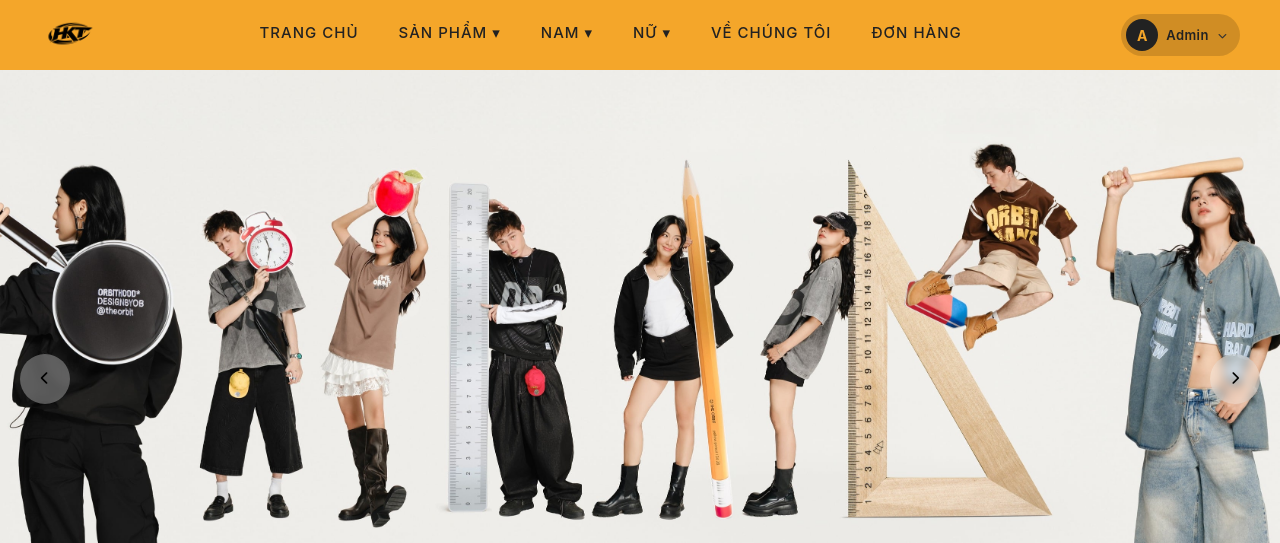
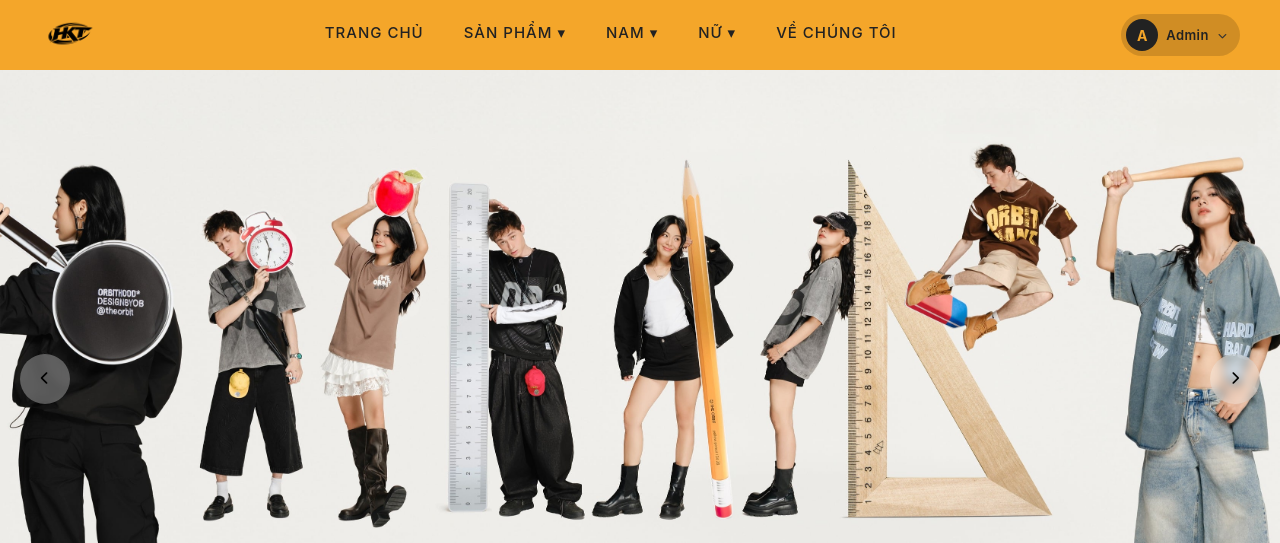
Before and after one commit to nguyenkhang011204/shopping-website-php, a PHP site: page /home.php in a window 1280 px wide. Shown: the top 543 px of the page. Run offline with PHP 8.4, Linux system fonts and the light colour scheme; a user stored in the database is signed in; some libraries are stand-ins or nearby versions.

Commit message:
Clear redundancy

```diff
--- a/assets/css/header.css
+++ b/assets/css/header.css
@@ -322,7 +322,7 @@
 
 .user-dropdown-item:hover {
   background: #f7f7f7;
-  color: #111;
+  color: #111 !important;
 }
 .user-dropdown-item:hover i {
   color: #555;
--- a/includes/header.php
+++ b/includes/header.php
@@ -59,13 +59,11 @@ $hide_login_btn = in_array($current_page, ['signin.php', 'signup.php']);
         </li>
 
         <li class="hide-on-tablet"><a href="#">VỀ CHÚNG TÔI</a></li>
-        <li class="hide-on-tablet"><a href="#">ĐƠN HÀNG</a></li>
 
         <li class="dropdown tablet-only">
             <a href="#">KHÁC ▾</a>
             <ul class="dropdown-menu">
                 <li><a href="#">VỀ CHÚNG TÔI</a></li>
-                <li><a href="#">ĐƠN HÀNG</a></li>
             </ul>
         </li>
     </ul>
```
